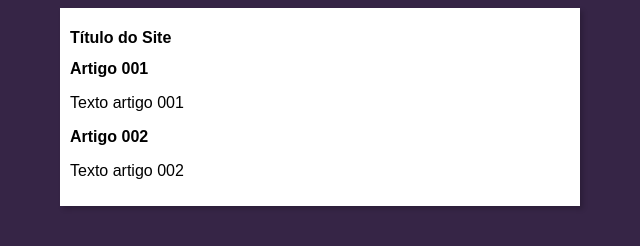
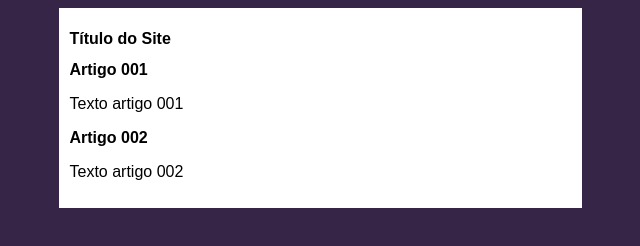
Before and after one commit to gustavo-log/Project-Site, a plain HTML site: page index.html in a window 1280 px wide. Shown: the full height of the page, 320-960 px from the left. Drawn offline with Linux system fonts and the light colour scheme.

Commit message:
Update style.css

```diff
--- a/estilos/style.css
+++ b/estilos/style.css
@@ -10,8 +10,8 @@ body{
 
 main{
     background-color: white;
-    width: 500px;
+    width: 501px;
     margin: auto;
-    padding: 10px;
-    box-shadow: 3px 3px 5px rgba(0, 0, 0, 0.199);
+    padding: 11px;
+    box-shadow: 3px 3px 5px rgba(0, 0, 0, 0);
 }
```
